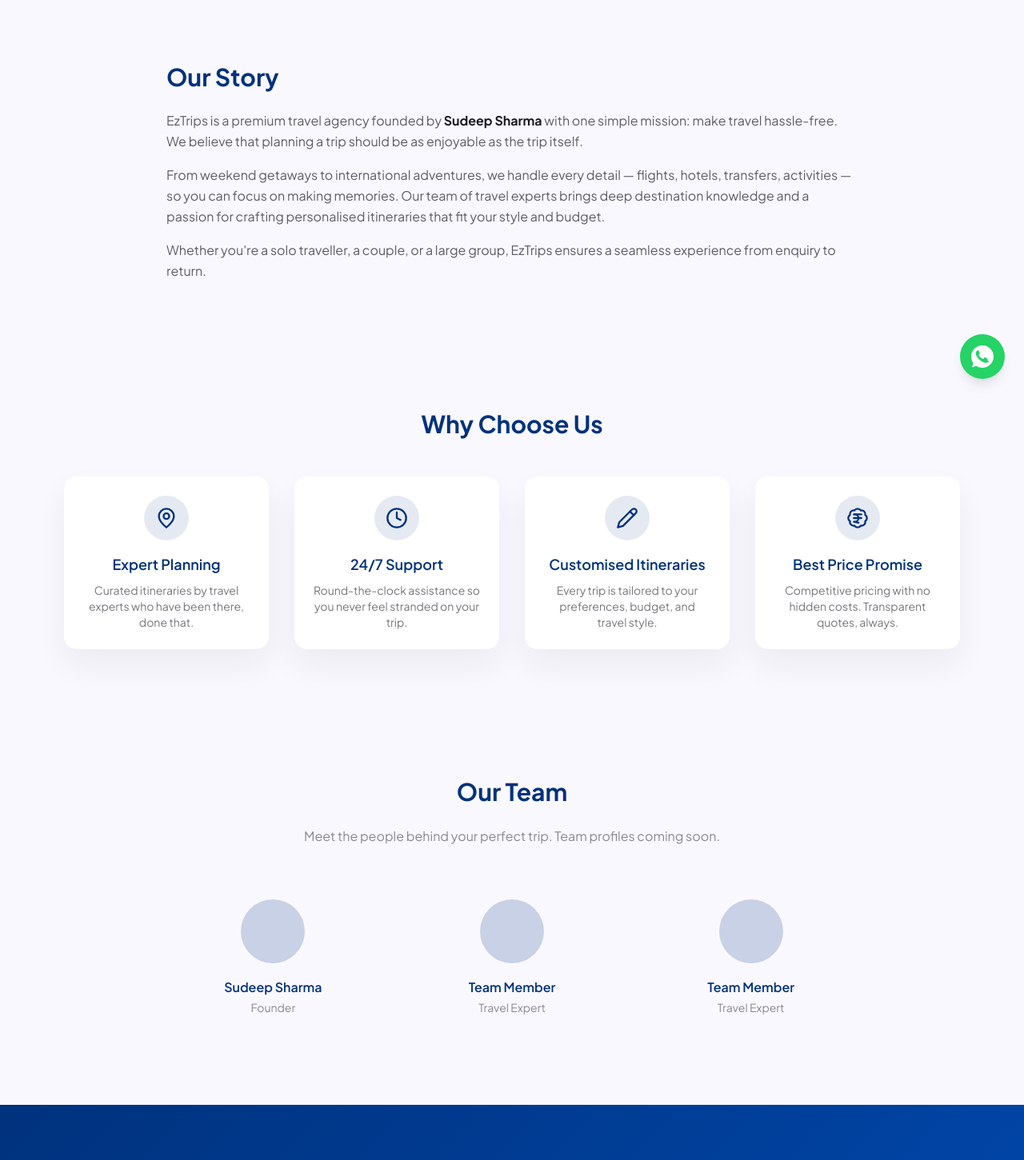
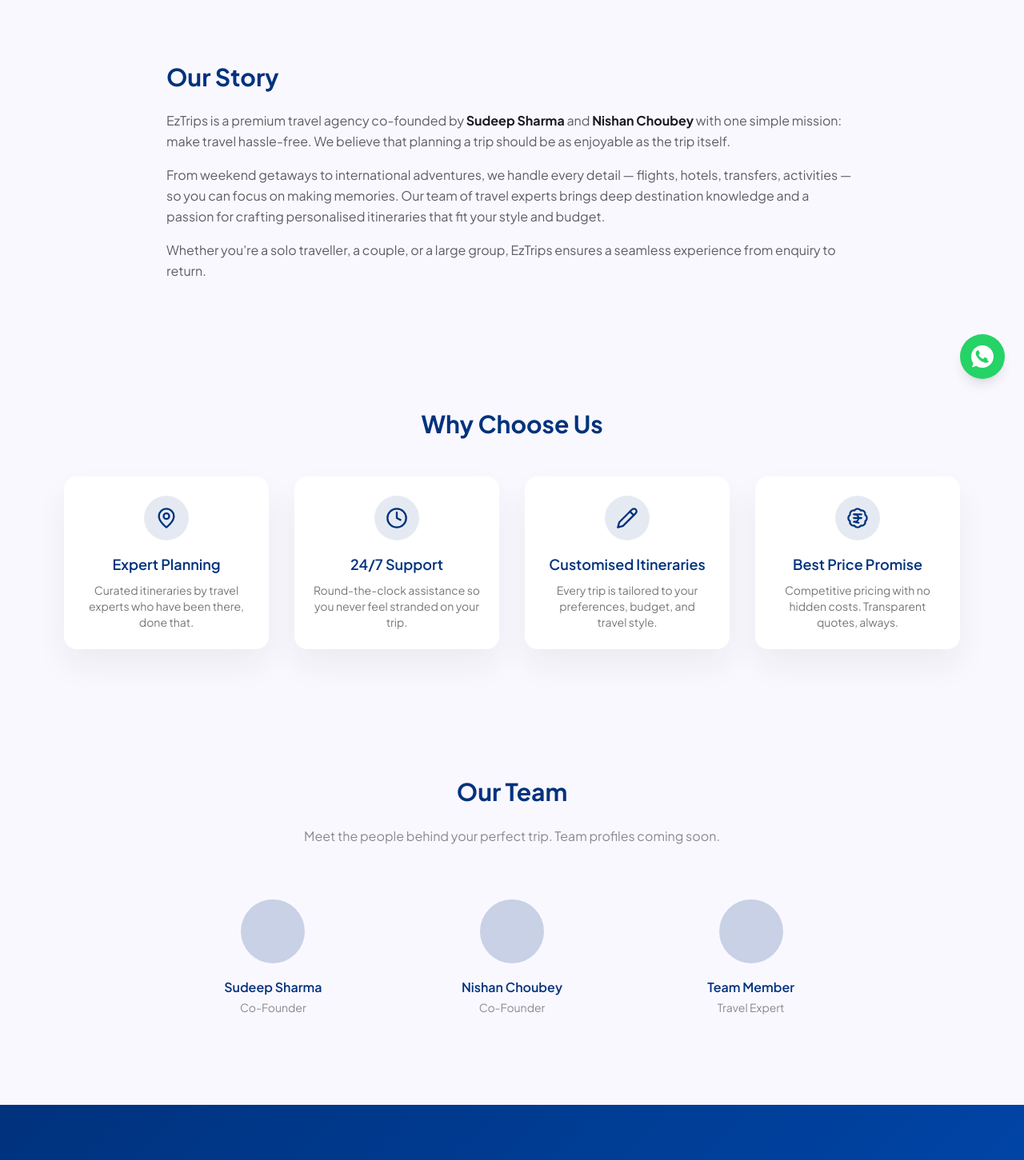
Before and after one commit to sudeep-eztrips/eztrips-website, a Next.js app: page /about in a window 1280 px wide. Shown: the part 302-1753 px from the top of the page at 80% size. Built offline with nearby package versions, Linux system fonts and the light colour scheme.

Commit message:
feat: add Nishan Choubey as co-founder on about page

```diff
--- a/src/app/about/page.tsx
+++ b/src/app/about/page.tsx
@@ -25,7 +25,7 @@
         <h2 className="text-3xl font-bold text-primary mb-6">Our Story</h2>
         <div className="space-y-4 text-on-surface/70 leading-relaxed">
           <p>
-            EzTrips is a premium travel agency founded by <strong className="text-on-surface">Sudeep Sharma</strong> with one
+            EzTrips is a premium travel agency co-founded by <strong className="text-on-surface">Sudeep Sharma</strong> and <strong className="text-on-surface">Nishan Choubey</strong> with one
             simple mission: make travel hassle-free. We believe that planning a trip should be
             as enjoyable as the trip itself.
           </p>
@@ -65,11 +65,15 @@
         <h2 className="text-3xl font-bold text-primary mb-6">Our Team</h2>
         <p className="text-on-surface/50 mb-8">Meet the people behind your perfect trip. Team profiles coming soon.</p>
         <div className="grid grid-cols-1 sm:grid-cols-3 gap-8">
-          {['Sudeep Sharma', 'Team Member', 'Team Member'].map((name, i) => (
+          {[
+            { name: 'Sudeep Sharma', role: 'Co-Founder' },
+            { name: 'Nishan Choubey', role: 'Co-Founder' },
+            { name: 'Team Member', role: 'Travel Expert' },
+          ].map((member, i) => (
             <div key={i} className="bg-surface rounded-2xl p-8">
               <div className="w-20 h-20 rounded-full bg-primary/20 mx-auto mb-4" />
-              <p className="font-semibold text-primary">{name}</p>
-              <p className="text-sm text-on-surface/50">{i === 0 ? 'Founder' : 'Travel Expert'}</p>
+              <p className="font-semibold text-primary">{member.name}</p>
+              <p className="text-sm text-on-surface/50">{member.role}</p>
             </div>
           ))}
         </div>
```
